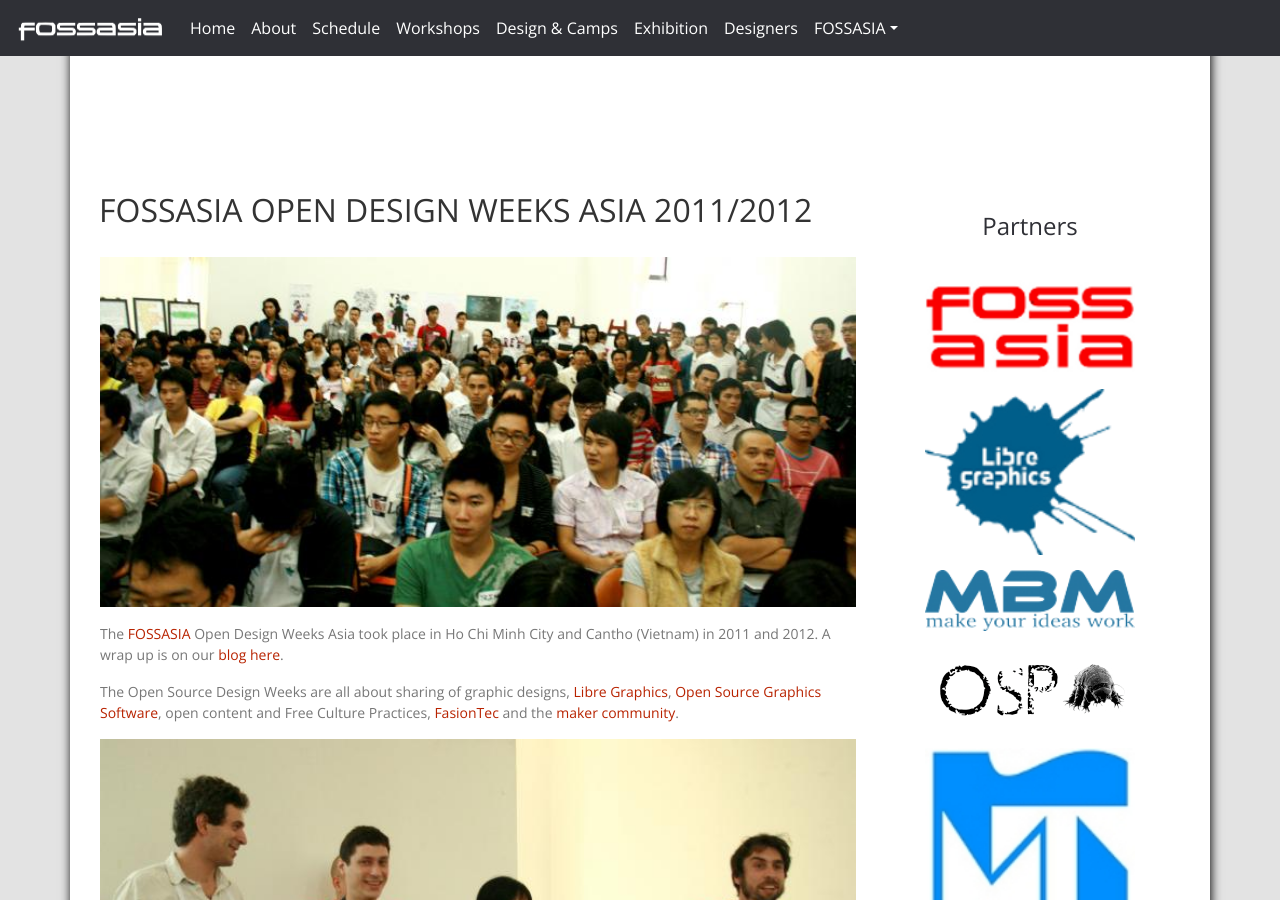
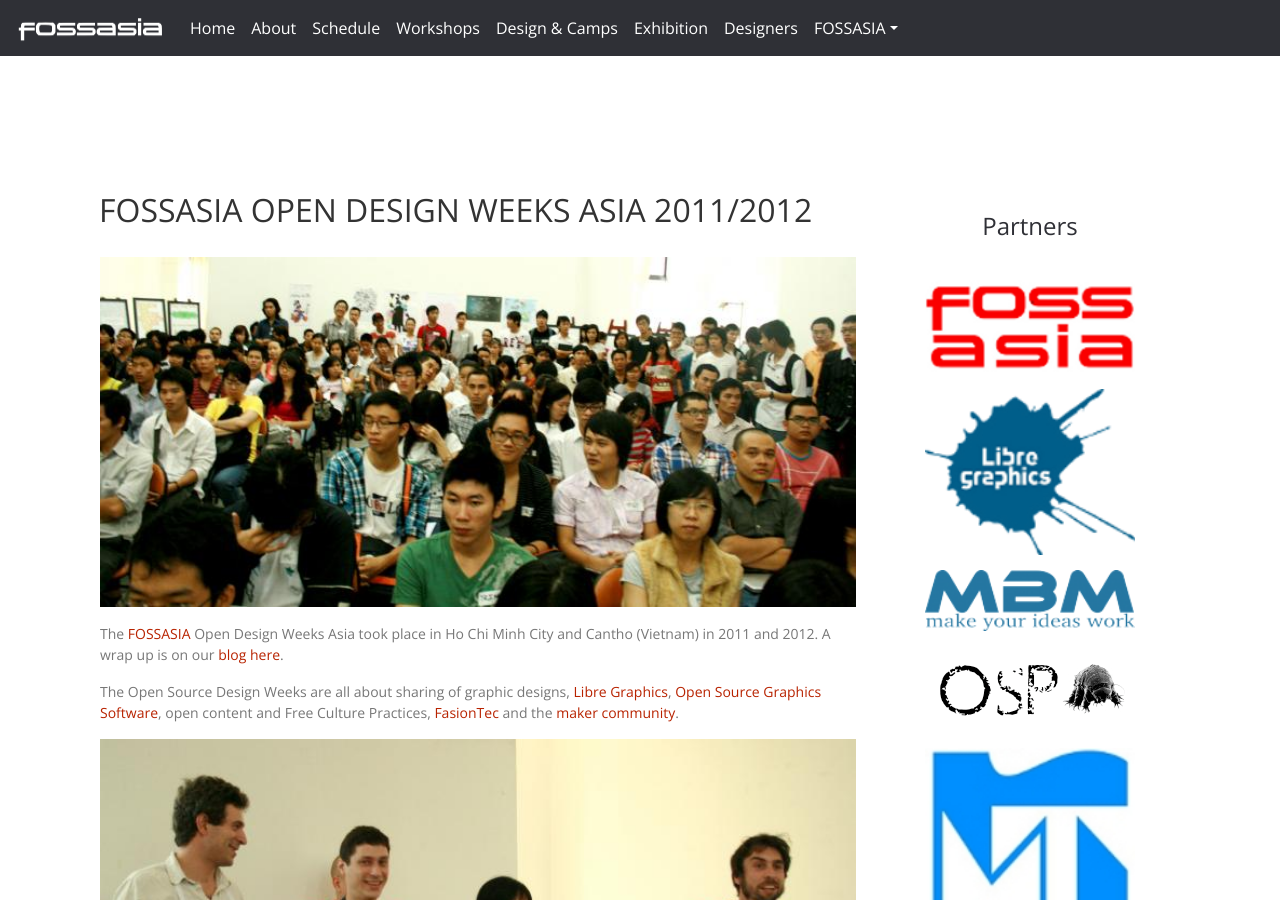
Before and after one commit to fossasia/2012.fossasia.org, a Jekyll site: the page built from index.md, in a window 1280 px wide and 900 px high. Built offline with Jekyll 4.4.1, drawn with Linux system fonts in a browser that asks for light colours; nearby versions of some CDN libraries; some web fonts are replaced.

Commit message:
Improve website styling and documentation Solves #60 (#61)
* Improve documentation

Improve documentation

* Fix sidebar bug on mobile

Fix sidebar bug on mobile

* Add icons hover effect

Add icons hover effect

```diff
--- a/stylesheets/footer.css
+++ b/stylesheets/footer.css
@@ -79,5 +79,5 @@
     text-align: center;
 }
 .row.icons a:hover {
-    color: #212529 !important;
+    color: #525252 !important;
 }
--- a/stylesheets/sidebar.css
+++ b/stylesheets/sidebar.css
@@ -32,10 +32,8 @@
 		margin-top: 5%;
 		background-color: #EEE;
 		border-radius: 10px;
-		width: 90em;
 		width: 100%;
 		float: right;
-		height: 222em;
 	}
 }
 
@@ -89,7 +87,7 @@
   	width: 100%;
 }
 body {
-	background: #E3E3E3 !important;
+	background: #fff;
 	overflow-x: hidden;
 }
 a {
@@ -97,10 +95,6 @@ a {
 }
 a:hover {
 	color: #b82300 !important;
-}
-#wrapper {
-	box-shadow: 1px 0 10px #000;
-	background: #fff;
 }
 #wrapper .row {
 	padding: 7vh 30px 40px 30px;
```
Also changed, not shown: README.md.
